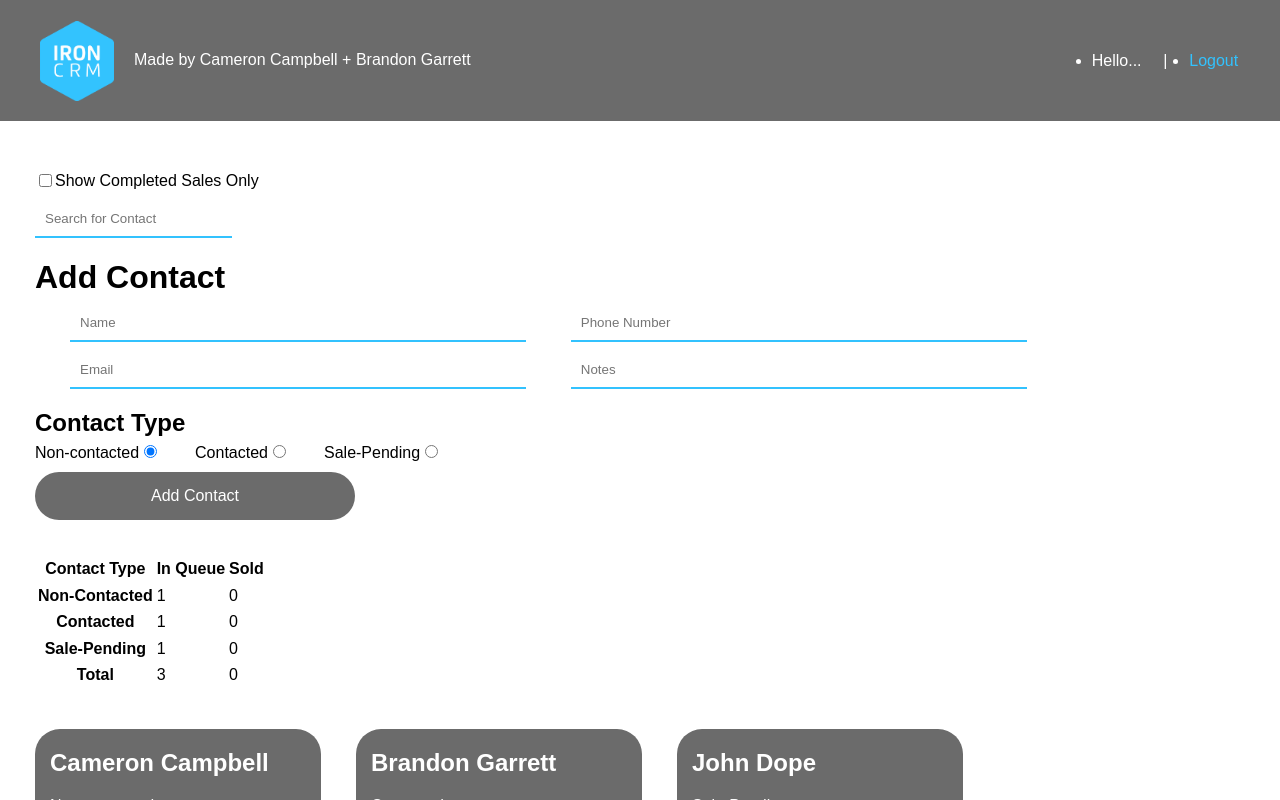
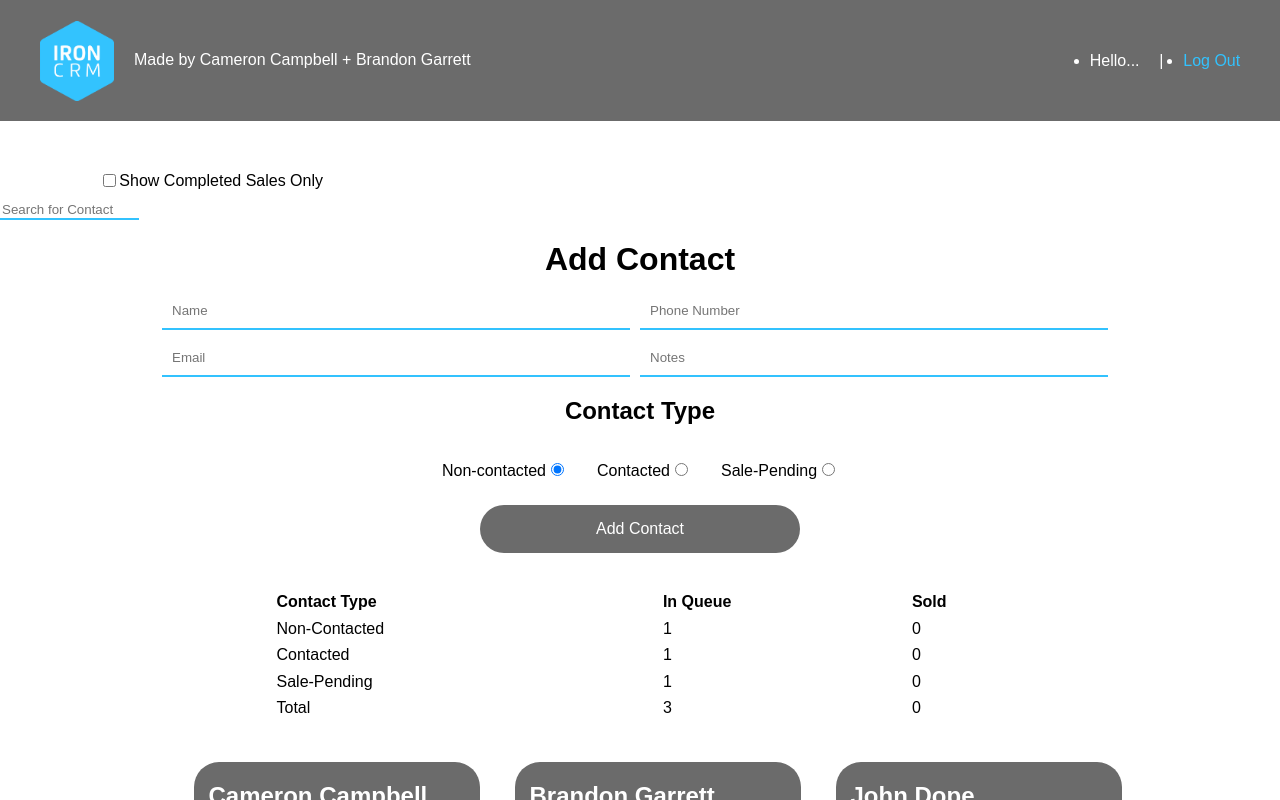
Before and after one commit to cameroncampbelll/IronCRM, a React (Create React App) app in the folder client/: page / in a window 1280 px wide. Shown: the top 800 px of the page. Built offline with nearby package versions, Linux system fonts and the light colour scheme.

Commit message:
all-but-a-little-css

```diff
--- a/client/src/App.css
+++ b/client/src/App.css
@@ -7,7 +7,17 @@ body {
 
 /* login page */
 
+.login-fields {
+  margin-bottom: 40px;
+  display: flex;
+  flex-wrap: wrap;
+  flex-direction: row;
+  justify-content: center;
+}
+
 .login-title {
+  display: flex;
+  justify-content: center;
   margin-top: 35px;
   margin-left: 35px;
 }
@@ -21,6 +31,56 @@ body {
   color: #32c2fe;
 }
 
+
+.sign-in-btn {
+  background-color: #6b6b6b;
+  border: none;
+  border-radius: 25px;
+  color: white;
+  padding: 15px 25px;
+  width: 25%;
+  margin-top: 40px;
+  margin-left: 35px;
+  margin-bottom: 35px;
+  text-align: center;
+  text-decoration: none;
+  display: inline-block;
+  font-size: 16px;
+  transition-duration: 0.4s;
+}
+
+.sign-in-btn:hover {
+  background-color: #32c2fe;
+  color: white;
+}
+
+/* register page */
+
+.register-form {
+  display: flex;
+  flex-direction: row;
+  flex-wrap: wrap;
+  justify-content: center;
+  margin-top: 60px;
+}
+
+.register-inputs {
+  display: flex;
+  flex-direction: row;
+  margin-left: 35px;
+  margin-right: 10px;
+  margin-top: 10px;
+  margin-bottom: 40px;
+  padding: 10px 10px;
+  width: 40%;
+  border: none;
+  border-bottom: 2px solid #32c2fe;
+}
+
+.question {
+  display: flex;
+  justify-content: center;
+}
 
 /* nav bar */
 
@@ -69,42 +129,74 @@ body {
 
 /* lead filter */
 
+.search-function {
+  display: flex;
+  flex-direction: column;
+  justify-content: center;
+  width: 33%;
+}
+
 .toggle {
   display: flex;
+  flex-direction: row;
   align-items: center;
+  justify-content: center;
   margin: 35px;
   margin-bottom: -10px;
+}
+
+.filter {
+  display: flex;
+  flex-direction: column;
+  justify-content: center;
+  width: 33%;
+}
+
+.lead {
+  align-items: center;
 }
 
 /* search bar */
 
 .search {
+  display: flex;
+  justify-content: center;
+  flex-direction: column;
   margin-top: 5px;
-  margin-left: 35px;
+  /* margin-left: 35px; */
   border: none;
   border-bottom: 2px solid #32c2fe;
-  padding: 10px 10px;
 }
 
 /* add */
 
 .add-contact {
-  margin-bottom: -1px;
-  margin-left: 35px;
+  display: flex;
+  justify-content: center;
+  margin-bottom: 5px;
 }
 
 .add-field {
   display: flex;
   flex-direction: column;
-  position: relative;
-  margin-left: 35px;
+  justify-content: center;
   flex-direction: row;
   flex-wrap: wrap;
 }
 
+.whole-add-field {
+  display: flex;
+  justify-content: center;
+}
+
+.btns {
+  display: flex;
+  justify-content: center;
+}
+
 .add-comp {
   display: flex;
-  margin-left: 35px;
+  justify-content: center;
   margin-right: 10px;
   margin-top: 10px;
   padding: 10px 10px;
@@ -116,7 +208,7 @@ body {
 form {
   display: flex;
   flex-direction: column;
-  position: relative;
+  justify-content: center;
 }
 
 /* contact type - leadform, leadcounter */
@@ -129,11 +221,11 @@ form {
   padding: 15px 25px;
   width: 25%;
   margin-top: 10px;
-  margin-left: 35px;
   margin-bottom: 35px;
   text-align: center;
   text-decoration: none;
-  display: inline-block;
+  display: flex;
+  justify-content: center;
   font-size: 16px;
   transition-duration: 0.4s;
 }
@@ -144,17 +236,36 @@ form {
 }
 
 .options-label {
-  margin-left: 35px;
+  display: flex;
+  justify-content: center;
   margin-bottom: 5px;
 }
 
 .container {
-  padding-left: 35px;
+  padding: 15px;
+}
+
+.options {
+  margin-top: 15px;
+  display: flex;
+  justify-content: center;
 }
 
 .lead-counter {
-  width: 30%;
+  width: 60%;
   margin-left: 35px;
+  text-align: left;
+  line-height: 1.4em;
+}
+
+.fullcounter {
+  display: flex;
+  justify-content: center;
+}
+
+.counter-row {
+  font-weight: normal;
+  width: 80%;
   display: flex;
   justify-content: flex-start;
   line-height: 1.4em;
@@ -173,7 +284,6 @@ form {
   margin-top: 40px;
   margin-left: 35px;
   margin-bottom: 35px;
-  /* try something with line height? */
 }
 
 .buttons {
@@ -211,4 +321,5 @@ form {
   display: flex;
   flex-direction: row;
   flex-wrap: wrap;
+  justify-content: center;
 }
--- a/client/src/components/layouts/LeadCounter.js
+++ b/client/src/components/layouts/LeadCounter.js
@@ -12,31 +12,31 @@ const LeadCounter = () => {
     leads.filter((lead) => sold.contactType === type).length;
 
   return (
-    <div>
+    <div className='fullcounter'>
       <table className='lead-counter'>
         <tbody>
-          <tr>
+          <tr >
             <th>Contact Type</th>
             <th>In Queue</th>
             <th>Sold</th>
           </tr>
-          <tr>
-            <th>Non-Contacted</th>
+          <tr >
+            <th className='counter-row'>Non-Contacted</th>
             <td>{inQueueByType("Non-contacted")}</td>
             <td>{soldByType("Non-contacted")}</td>
           </tr>
-          <tr>
-            <th>Contacted</th>
+          <tr >
+            <th className='counter-row'>Contacted</th>
             <td>{inQueueByType("Contacted")}</td>
             <td>{soldByType("Contacted")}</td>
           </tr>
-          <tr>
-            <th>Sale-Pending</th>
+          <tr >
+            <th className='counter-row'>Sale-Pending</th>
             <td>{inQueueByType("Sale-Pending")}</td>
             <td>{soldByType("Sale-Pending")}</td>
           </tr>
-          <tr>
-            <th>Total</th>
+          <tr >
+            <th className='counter-row'>Total</th>
             <td>{totalInQueue}</td>
             <td>{totalSold}</td>
           </tr>
--- a/client/src/components/layouts/LeadForm.js
+++ b/client/src/components/layouts/LeadForm.js
@@ -57,7 +57,7 @@ const LeadForm = () => {
         {" "}
         {editAble !== null ? "Edit Contact" : "Add Contact"}
       </h1>
-      <form onSubmit={onSubmit}>
+      <form className='whole-add-field' onSubmit={onSubmit}>
         <div className="add-field">
           <input
             className="add-comp"
@@ -125,6 +125,7 @@ const LeadForm = () => {
             />
           </label>
         </div>
+        <div className='btns'>
           <input
             type="submit"
             value={editAble !== null ? "Update Lead" : "Add Contact"}
@@ -135,9 +136,10 @@ const LeadForm = () => {
               onClick={clearEdit}
               value="Cancel"
               type="button"
-            className="btn clear"
+              className="btn-clear"
             />
           ) : null}
+        </div>
       </form>
     </div>
   );
--- a/client/src/components/layouts/LeadSearch.js
+++ b/client/src/components/layouts/LeadSearch.js
@@ -12,7 +12,7 @@ const LeadSearch = () => {
     }
   };
   return (
-    <div>
+    <div className='search-function'>
       <input
         ref={searchValue}
         type="text"
--- a/client/src/components/layouts/Login.js
+++ b/client/src/components/layouts/Login.js
@@ -18,8 +18,8 @@ const Login = () => {
   };
   return (
     <div className="login">
-      <h1 className='login-title'>Login</h1>
-      <form onSubmit={submit}>
+      <h1 className='login-title'>Log In</h1>
+      <form className='login-fields' onSubmit={submit}>
         <input
           className='add-comp'
           type="email"
@@ -36,11 +36,11 @@ const Login = () => {
           value={password}
           onChange={handleChange}
         />
-        <input type="submit" value="Sign In" className="btn" />
+        <input type="submit" value="Sign In" className="sign-in-btn" />
       </form>
       <div className="question">
         <p>
-          Dont have an account? <Link to="/register" className='sign-up-btn'>Sign Up</Link>{" "}
+          Don't have an account? <Link to="/register" className='sign-up-btn'>Sign Up</Link>{" "}
         </p>
       </div>
     </div>
--- a/client/src/components/layouts/Navbar.js
+++ b/client/src/components/layouts/Navbar.js
@@ -14,7 +14,7 @@ const Navbar = () => {
         <span className="sm-hide">|</span>
         <li>
           <a href="#!">
-            <span className="logout-button">Logout</span>
+            <span className="logout-button">Log Out</span>
             <i className=""></i>
           </a>
         </li>
--- a/client/src/components/layouts/Register.js
+++ b/client/src/components/layouts/Register.js
@@ -25,23 +25,26 @@ const Register = () => {
 
   return (
     <div className="register">
-      <h1>Sign Up</h1>
-      <form onSubmit={submit}>
+      {/* <h1>Sign Up</h1> */}
+      <form className='register-form' onSubmit={submit}>
         <input
+          className='register-inputs'
           type="text"
           name="name"
-          placeholder="name"
+          placeholder="Name"
           value={name}
           onChange={handleChange}
         />
         <input
+          className='register-inputs'
           type="email"
           name="email"
-          placeholder="email"
+          placeholder="Email"
           value={email}
           onChange={handleChange}
         />
         <input
+          className='register-inputs'
           type="password"
           name="password"
           placeholder="Password"
@@ -49,6 +52,7 @@ const Register = () => {
           onChange={handleChange}
         />
         <input
+          className='register-inputs'
           type="password"
           name="password2"
           placeholder="Confirm Password"
@@ -59,7 +63,7 @@ const Register = () => {
       </form>
       <div className="question">
         <p>
-          Already have an account? <Link to="/login">Login</Link>{" "}
+          Already have an account? <Link className='sign-up-btn' to="/login">Log in</Link>{" "}
         </p>
       </div>
     </div>
```
Also changed, not shown: 2 other files (tests, documents, lock files or other folders). Lines whose indentation alone changed are shown as unchanged.
